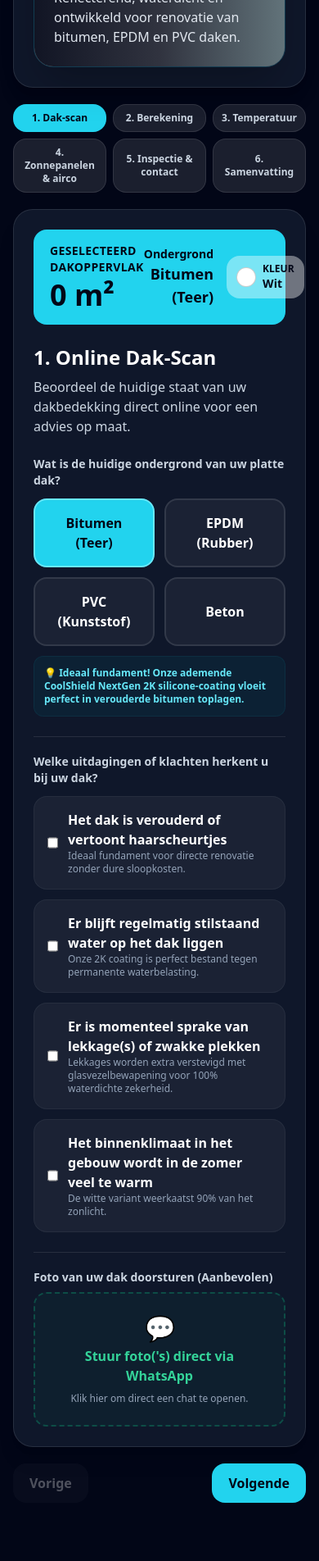
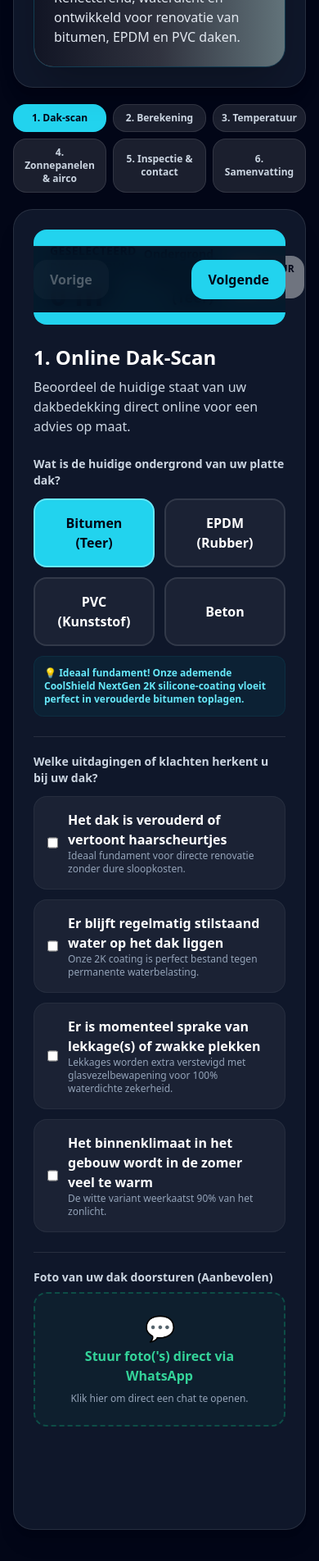
Before and after one commit to vanderzwaagandreas-glitch/prodakcoating-rekenapp-clean, a React (Vite) app: page / in a window 390 px wide. Shown: the part 1193-3097 px from the top of the page at 82% size. Built offline with nearby package versions, Linux system fonts and the light colour scheme; grey boxes are pictures that could not be loaded.

Commit message:
Update App.jsx
extra space

```diff
--- a/src/App.jsx
+++ b/src/App.jsx
@@ -244,7 +244,7 @@ export default function ProDakcoatingRekenApp() {
   };
 
   return (
-    <div className="min-h-screen bg-slate-950 text-white p-4 md:p-8 font-sans pb-64">
+    <div className="min-h-screen bg-slate-950 text-white p-4 md:p-8 font-sans pb-52">
       <div className="max-w-4xl mx-auto">
         <section className="rounded-3xl bg-slate-900 border border-white/10 p-6 mb-5 shadow-xl">
           <p className="text-cyan-300 text-sm font-bold uppercase tracking-widest">ProDakcoating</p>
@@ -328,7 +328,7 @@ export default function ProDakcoatingRekenApp() {
           ))}
         </nav>
 
-        <main className="rounded-3xl bg-slate-900 border border-white/10 p-6 md:p-8 shadow-xl">
+        <main className="rounded-3xl bg-slate-900 border border-white/10 p-6 md:p-8 shadow-xl relative">
           <div className="mb-6 flex items-center justify-between rounded-2xl bg-cyan-400 text-slate-950 px-5 py-4">
             <div>
               <p className="text-sm font-bold uppercase tracking-wide">Geselecteerd dakoppervlak</p>
@@ -370,7 +370,7 @@ export default function ProDakcoatingRekenApp() {
                 </div>
                 <p className="mt-3 text-xs text-cyan-300 font-semibold bg-cyan-950/40 border border-cyan-800/20 rounded-xl p-3">
                   {form.substrate === "bitumen" && <span>💡 <strong>Ideaal fundament!</strong> Onze ademende CoolShield NextGen 2K silicone-coating vloeit perfect in verouderde bitumen toplagen.</span>}
-                  {form.substrate === "epdm" && <span>💡 <strong>Perfecte match!</strong> Dankzij de extreme elasticiteit van 250% beweegt the silicone-coating moeiteloos mee met EPDM.</span>}
+                  {form.substrate === "epdm" && <span>💡 <strong>Perfecte match!</strong> Dankzij de extreme elasticiteit van 250% beweegt de silicone-coating moeiteloos mee met EPDM.</span>}
                   {form.substrate === "pvc" && <span>💡 <strong>Maximale bescherming!</strong> Onze coating stopt poreusheid en uv-veroudering van uw PVC direct.</span>}
                   {form.substrate === "beton" && <span>💡 <strong>Dampopen werking!</strong> 100% hydrofoob maar ademend, restvocht kan wel naar buiten verdampen.</span>}
                 </p>
@@ -596,12 +596,14 @@ export default function ProDakcoatingRekenApp() {
               </div>
             </div>
           )}
+
+          {/* VASTGEZETTE KNOPPENBALK BOVEN DE TRUSTBALK */}
+          <div className="sticky bottom-44 md:bottom-32 z-40 bg-slate-950/90 py-4 backdrop-blur-md flex justify-between mt-5 border-t border-white/5">
+            <button type="button" disabled={step === 1} onClick={() => handleSetStep(step - 1)} className="rounded-2xl px-5 py-3 bg-white/10 hover:bg-white/20 disabled:opacity-30 font-bold transition-all">Vorige</button>
+            <button type="button" disabled={step === 6} onClick={() => handleSetStep(Math.min(6, step + 1))} className="rounded-2xl px-5 py-3 bg-cyan-400 hover:bg-cyan-300 text-slate-950 disabled:opacity-30 font-black transition-all">Volgende</button>
+          </div>
+
         </main>
-
-        <div className="flex justify-between mt-5">
-          <button type="button" disabled={step === 1} onClick={() => handleSetStep(step - 1)} className="rounded-2xl px-5 py-3 bg-white/10 disabled:opacity-30 font-bold">Vorige</button>
-          <button type="button" disabled={step === 6} onClick={() => handleSetStep(Math.min(6, step + 1))} className="rounded-2xl px-5 py-3 bg-cyan-400 text-slate-950 disabled:opacity-30 font-black">Volgende</button>
-        </div>
       </div>
 
       {/* ROBUUSTE TRUST-BALK MET TELEFOONNUMMER ONDERIN HET SCHERM */}
@@ -689,7 +691,6 @@ function Grid({ items }) {
   );
 }
 
-// COMPONENT MET PERFECTE LEESBAARHEID & RODE CONTRASTPRIJZEN VOOR CONCURRENTIE
 function CompareCard({ title, subtitle, price, totalPrice, lifespan, highlight }) {
   return (
     <div className={highlight ? "rounded-3xl bg-cyan-400 text-slate-950 p-6 shadow-xl" : "rounded-3xl bg-white/10 border border-white/10 p-6"}>
```
